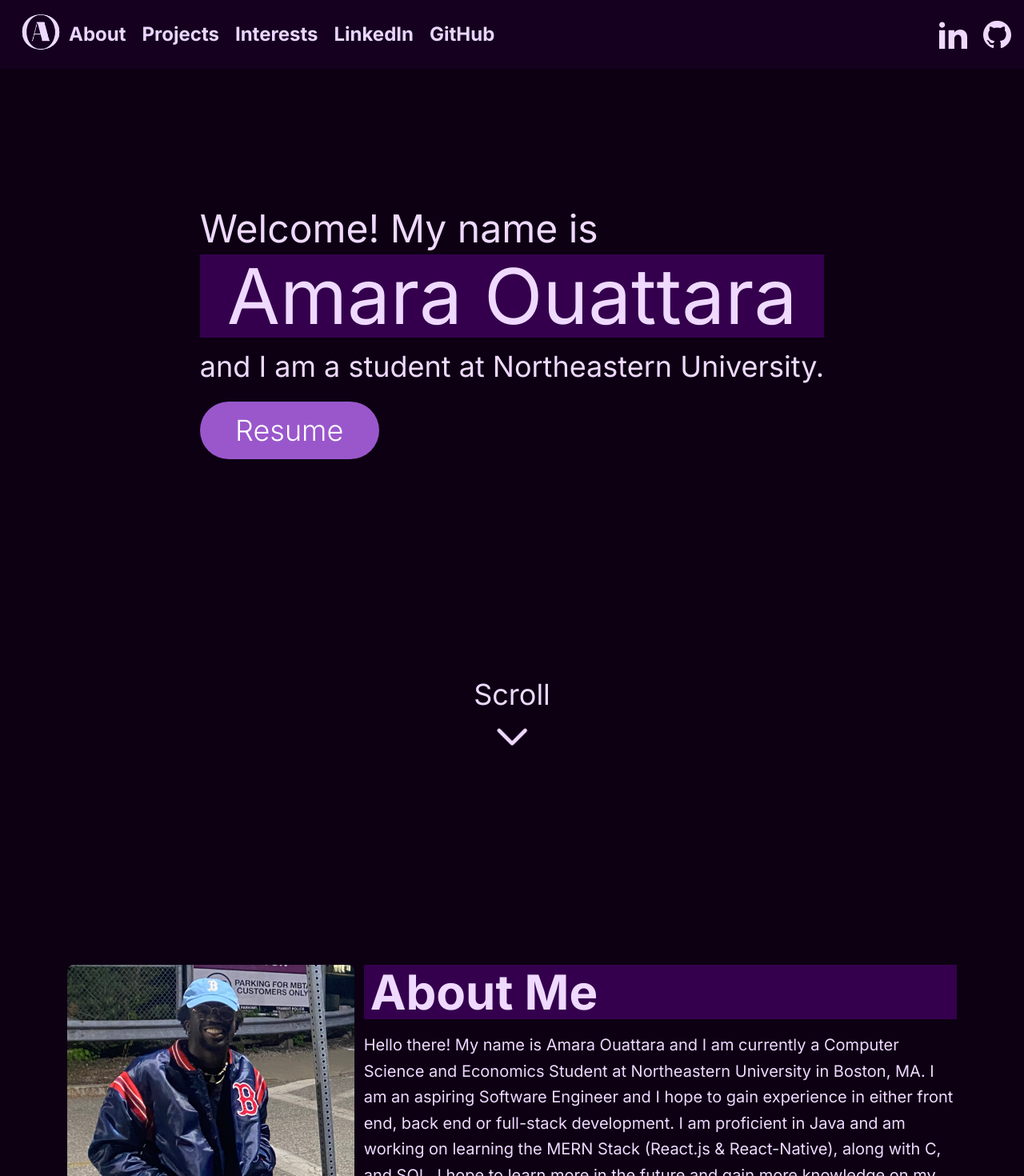
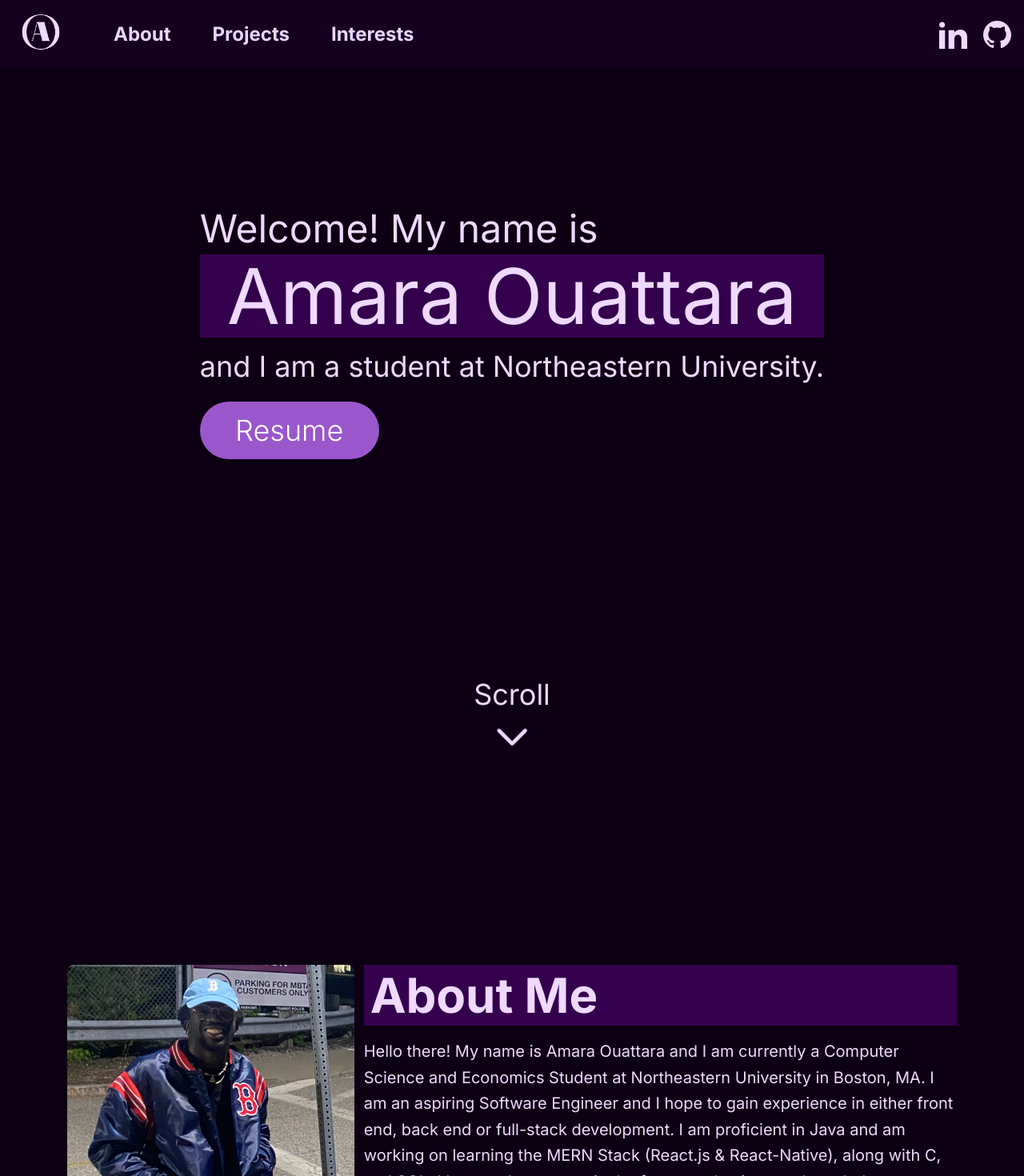
Before and after one commit to ouattaraa23/portfolio-website, a Next.js app: page / in a window 1280 px wide. Shown: the top 1470 px of the page at 80% size. Built offline with nearby package versions, Linux system fonts and the light colour scheme.

Commit message:
more adjustments

```diff
--- a/src/app/page.tsx
+++ b/src/app/page.tsx
@@ -1,5 +1,6 @@
 import About from "@/components/About";
 import Header from "@/components/Header";
+import Interests from "@/components/Interests";
 import Intro from "@/components/Intro";
 import Projects from "@/components/Projects";
 import React from "react";
@@ -11,6 +12,7 @@ const Home: React.FC = () => {
       <Intro />
       <About />
       <Projects />
+      <Interests />
     </>
   );
 }
--- a/src/components/About.tsx
+++ b/src/components/About.tsx
@@ -16,7 +16,7 @@ const About: React.FC = () => {
             />
           </div>
           <div className="w-full md:w-2/3 mt-8 md:mt-0">
-            <h2 className="text-6xl font-bold mb-4 bg-accent py-1 px-2">About Me</h2>
+            <h2 className="text-6xl font-bold mb-4 bg-accent py-2 px-2">About Me</h2>
             <p className="text-xl leading-relaxed">
               Hello there! My name is Amara Ouattara and I am currently a Computer
               Science and Economics Student at Northeastern University in Boston,
--- a/src/components/Header.tsx
+++ b/src/components/Header.tsx
@@ -45,32 +45,32 @@ const Header: React.FC = () => {
           )}
         </button>
       </div>
-      <ul className={`list-none flex-col md:flex-row md:flex gap-5 navLinks bg-secondary transition-all duration-300 ease-in-out ${isOpen ? 'flex' : 'hidden'} md:flex absolute md:relative top-16 md:top-0 left-0 md:left-auto w-full md:w-auto md:items-center`}>
-        <li className="text-center md:text-left p-4 md:p-0">
+      <ul className={`list-none flex-col md:flex-row md:flex gap-5 navLinks bg-secondary ml-10 transition-all duration-300 ease-in-out ${isOpen ? 'flex' : 'hidden'} md:flex absolute md:relative top-16 md:top-0 left-0 md:left-auto w-full md:w-auto md:items-center`}>
+        <li className="text-center md:text-left py-4 mx-4 md:p-0">
           <a href="#about" className="text-2xl text-purple-200 font-bold relative hover:text-purple-400 transition-colors">
             About
             <span className="block w-0 h-1 bg-purple-500 absolute left-0 bottom-0 transition-all duration-500"></span>
           </a>
         </li>
-        <li className="text-center md:text-left p-4 md:p-0">
+        <li className="text-center md:text-left py-4 mx-4 md:p-0">
           <a href="#projects" className="text-2xl text-purple-200 font-bold relative hover:text-purple-400 transition-colors">
             Projects
             <span className="block w-0 h-1 bg-purple-500 absolute left-0 bottom-0 transition-all duration-500"></span>
           </a>
         </li>
-        <li className="text-center md:text-left p-4 md:p-0">
+        <li className="text-center md:text-left py-4 mx-4 md:p-0">
           <a href="#interests" className="text-2xl text-purple-200 font-bold relative hover:text-purple-400 transition-colors">
             Interests
             <span className="block w-0 h-1 bg-purple-500 absolute left-0 bottom-0 transition-all duration-500"></span>
           </a>
         </li>
-        <li className="text-center md:text-left p-4 md:p-0">
+        <li className="md:hidden text-center md:text-left p-4 md:p-0">
           <a href="https://www.linkedin.com/in/amara-ouattara/" className="text-2xl text-purple-200 font-bold relative hover:text-purple-400 transition-colors">
             LinkedIn
             <span className="block w-0 h-1 bg-purple-500 absolute left-0 bottom-0 transition-all duration-500"></span>
           </a>
         </li>
-        <li className="text-center md:text-left p-4 md:p-0">
+        <li className="md:hidden text-center md:text-left p-4 md:p-0">
           <a href="https://github.com/ouattaraa23" className="text-2xl text-purple-200 font-bold relative hover:text-purple-400 transition-colors">
             GitHub
             <span className="block w-0 h-1 bg-purple-500 absolute left-0 bottom-0 transition-all duration-500"></span>
--- /dev/null
+++ b/src/components/Interests.tsx
@@ -0,0 +1,11 @@
+import Image from "next/image";
+
+const Interests: React.FC = () => {
+    return(
+        <section id="interests" className="py-20 pt-60">
+            <h2 className="text-6xl font-bold mb-4 bg-accent mx-20 py-2 px-2 text-center">Interests</h2>
+        </section>
+    );
+};
+
+export default Interests;
--- a/src/components/Projects.tsx
+++ b/src/components/Projects.tsx
@@ -43,7 +43,7 @@ const projectData: { [key: string]: Project} = {
 const Projects: React.FC = () => {
     return (
         <section id="projects" className="pt-40 mb-40">
-            <h2 className="text-6xl font-bold mb-4 bg-accent mx-6 py-1 px-2 text-center">Projects</h2>
+            <h2 className="text-6xl font-bold mb-4 bg-accent mx-20 py-2 px-2 text-center">Projects</h2>
             <div className="grid grid-cols-1 sm:grid-cols-2 lg:grid-cols-4 gap-2 p-4 place-items-center">
                 {Object.keys(projectData).map((key) => (
                     <Card
```
